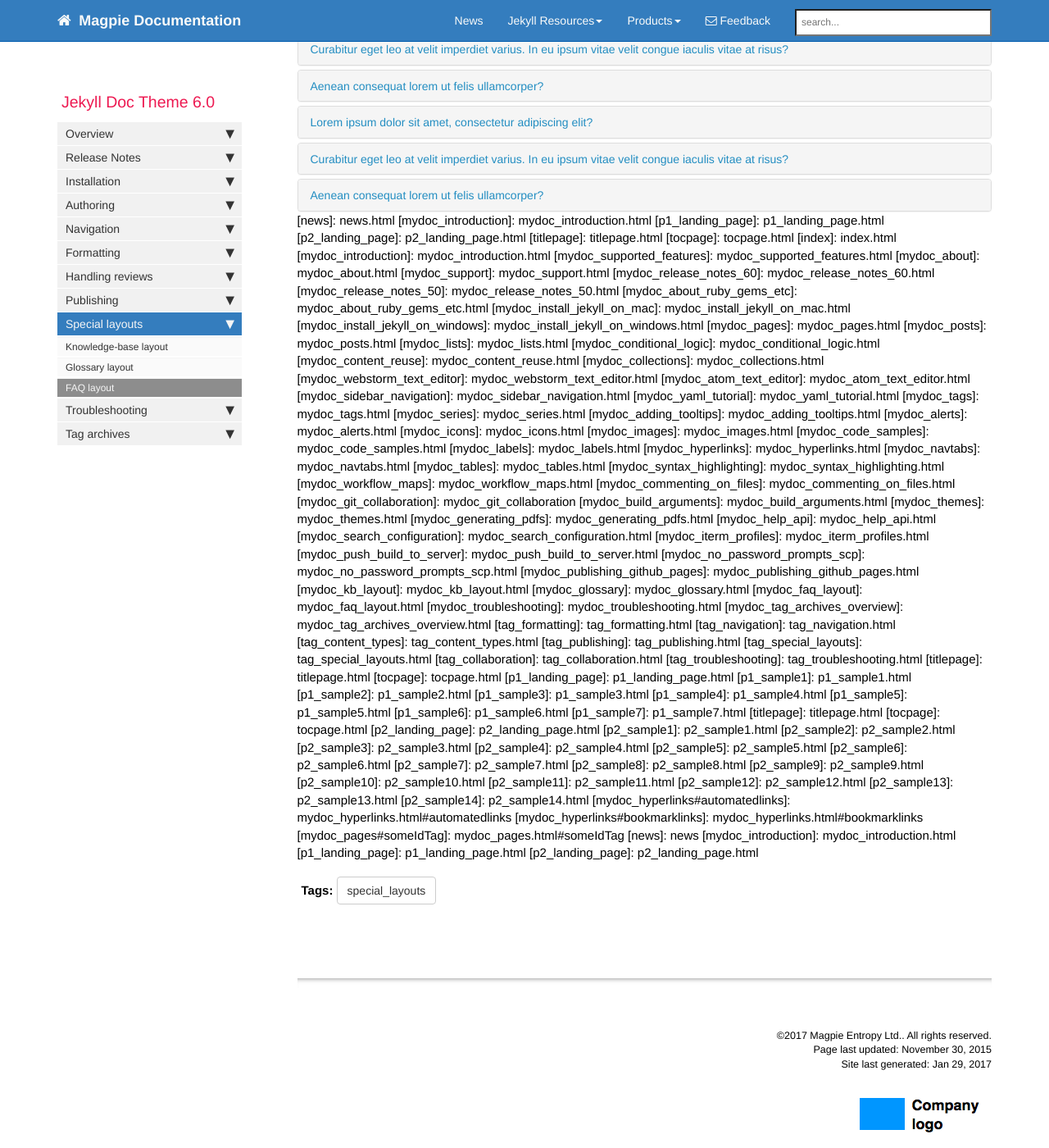
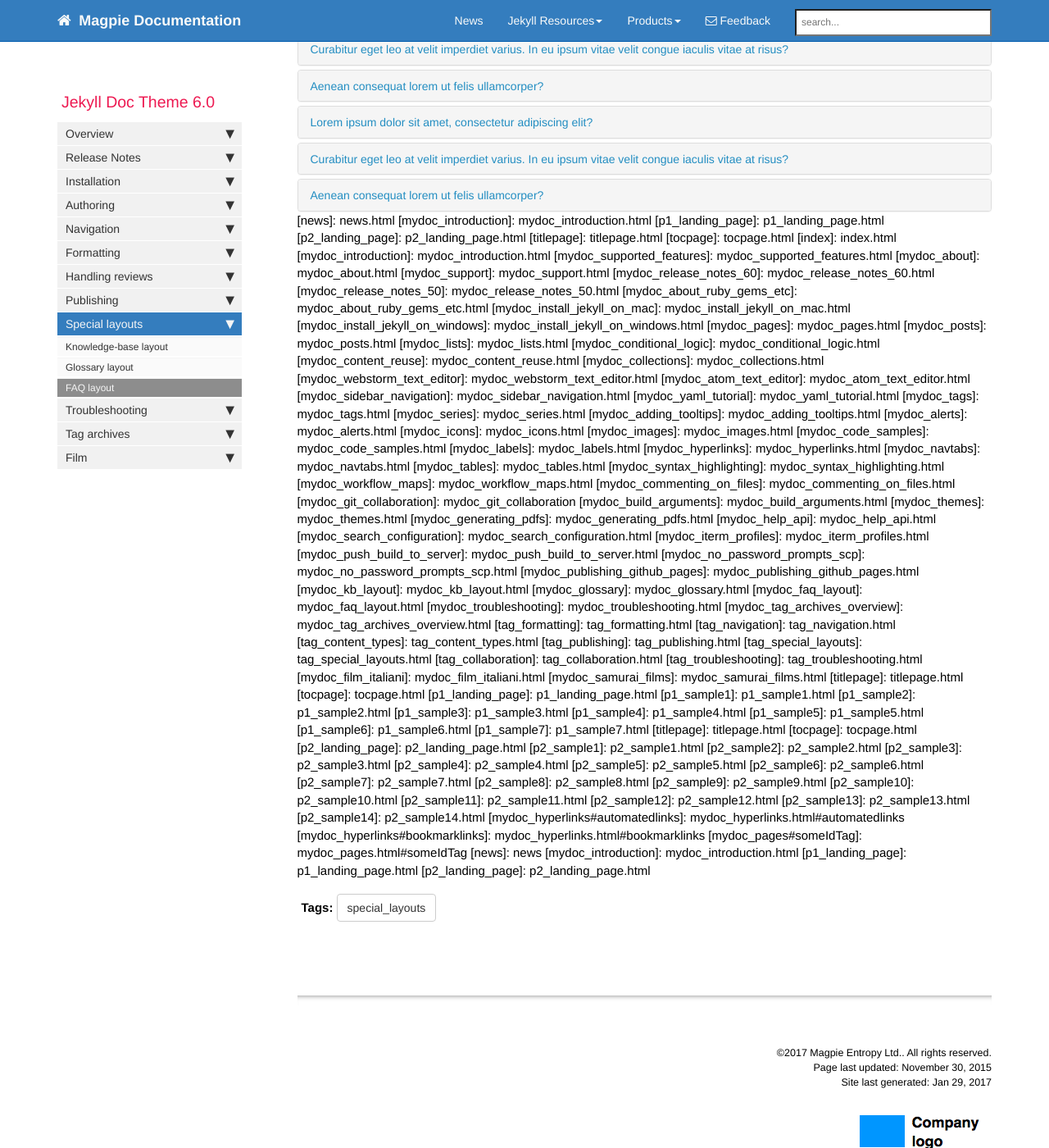
Before and after one commit to butcherpete/buctherpete.github.io, a Jekyll site: the page built from pages/mydoc/mydoc_faq.html, in a window 1280 px wide and 1400 px high, scrolled down 428 px. Shown: the whole window at 82% size. Built offline with Jekyll 4.4.1, drawn with Linux system fonts in a browser that asks for light colours; nearby versions of some CDN libraries; comment, search, counter and statistics services are not loaded.

Commit message:
Added Film folder

```diff
--- a/_data/sidebars/mydoc_sidebar.yml
+++ b/_data/sidebars/mydoc_sidebar.yml
@@ -293,3 +293,15 @@ entries:
         - title: Troubleshooting pages
           url: /tag_troubleshooting.html
           output: web
+
+  - title: Film
+    output: web, pdf
+
+    folderitems:
+    - title: Film italiani
+      url: /mydoc_film_italiani.html
+      output: web, pdf
+
+    - title: Samurai Films
+      url: /mydoc_samurai_films.html
+      output: web, pdf
```
